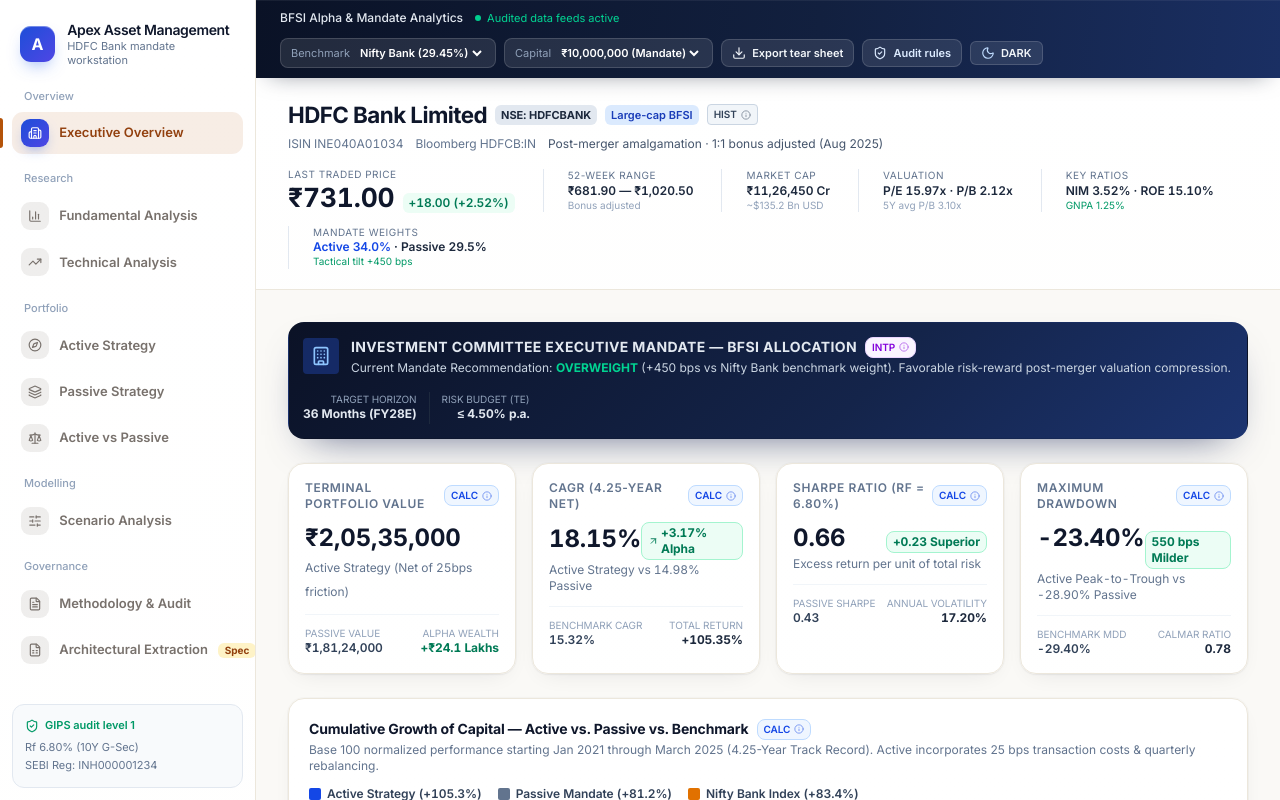
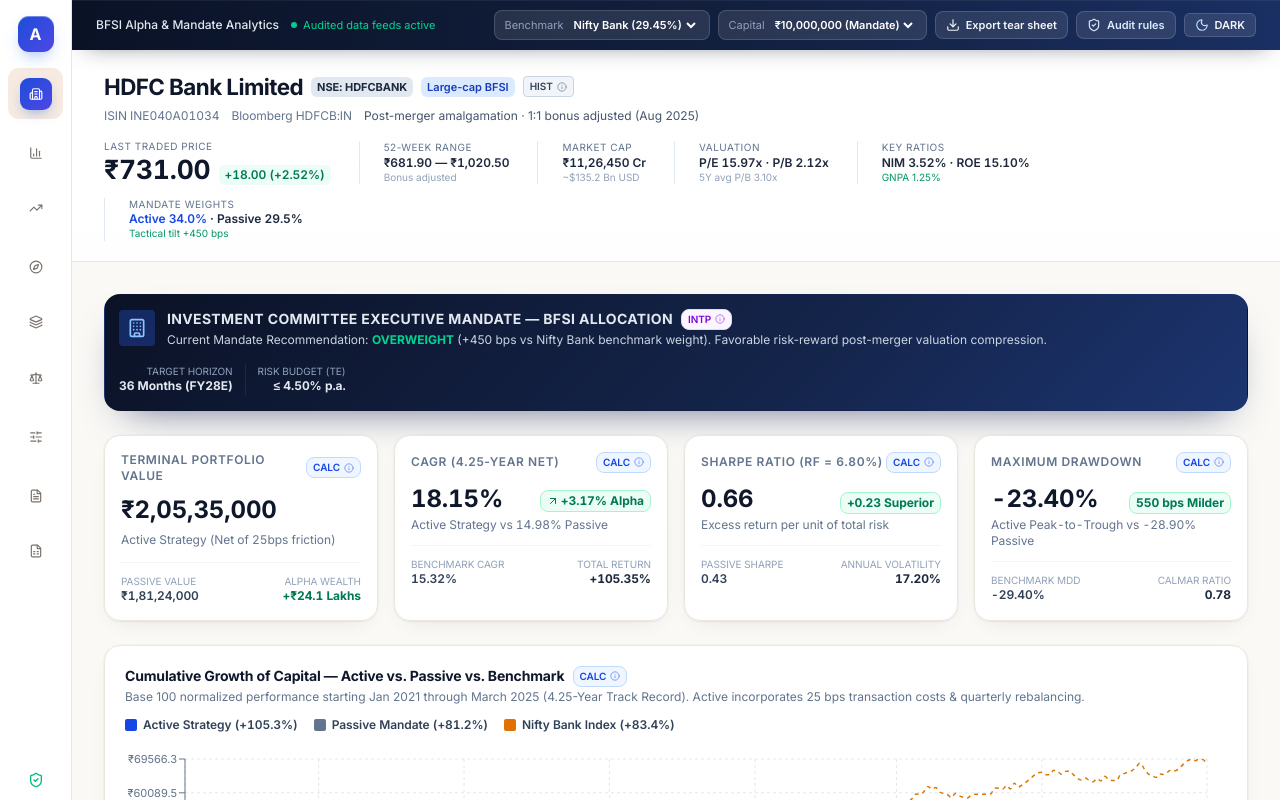
Before and after one commit to piyushthakkar321/HDFC-portfolio-dashboard, a Next.js app: page / in a window 1280 px wide. Shown: the top 800 px of the page. Built offline with nearby package versions, Linux system fonts and the light colour scheme.

Commit message:
sidebar issues

```diff
--- a/src/app/globals.css
+++ b/src/app/globals.css
@@ -93,14 +93,9 @@
 /* Sidebar                                                             */
 /* ------------------------------------------------------------------ */
 .side {
+  width: 72px;
   background: linear-gradient(180deg, var(--surface) 0%, color-mix(in srgb, var(--surface) 94%, var(--bg)) 100%);
   border-right: 1px solid var(--border);
-}
-@media (max-width: 1023px) {
-  .side {
-    border-right: 0;
-    border-bottom: 1px solid var(--border);
-  }
 }
 
 .brand-mark {
@@ -119,23 +114,22 @@
   position: relative;
   display: flex;
   align-items: center;
-  gap: 0.65rem;
-  padding: 0.45rem 0.7rem 0.45rem 0.55rem;
+  justify-content: center;
+  padding: 0.6rem;
   border-radius: 11px;
-  font-size: 0.8125rem;
-  font-weight: 550;
   color: var(--muted);
-  text-align: left;
   transition: background 0.18s ease, color 0.18s ease;
+}
+.nav-item span:not(.nav-icon) {
+  display: none;
 }
 .nav-item:hover {
   color: var(--text);
-  background: color-mix(in srgb, var(--accent) 7%, transparent);
+  background: color-mix(in srgb, var(--accent) 8%, transparent);
 }
 .nav-item[aria-current="page"] {
   color: var(--accent-strong);
-  font-weight: 600;
-  background: color-mix(in srgb, var(--accent) 10%, transparent);
+  background: color-mix(in srgb, var(--accent) 12%, transparent);
 }
 .nav-item[aria-current="page"]::before {
   content: "";
@@ -156,13 +150,12 @@
 .nav-icon {
   display: grid;
   place-items: center;
-  width: 1.75rem;
-  height: 1.75rem;
+  width: 2rem;
+  height: 2rem;
   flex-shrink: 0;
   border-radius: 9px;
-  color: var(--muted);
-  background: color-mix(in srgb, var(--muted) 12%, transparent);
-  transition: background 0.18s ease, color 0.18s ease, box-shadow 0.18s ease;
+  color: inherit;
+  background: transparent;
 }
 .nav-item[aria-current="page"] .nav-icon {
   color: #fff;
--- a/src/components/Sidebar.tsx
+++ b/src/components/Sidebar.tsx
@@ -62,22 +62,17 @@
 
 export const Sidebar: React.FC<SidebarProps> = ({ activeTab, setActiveTab }) => {
   return (
-    <aside className="side z-40 flex w-64 shrink-0 flex-col sticky top-0 h-screen">
-      <div className="flex items-center gap-3 px-4 py-4 lg:px-5 lg:py-5">
+    <aside className="side z-40 flex shrink-0 flex-col sticky top-0 h-screen">
+      <div className="flex items-center justify-center px-2 py-4">
         <div className="brand-mark">A</div>
-        <div className="leading-tight">
-          <div className="text-sm font-semibold tracking-tight text-slate-900">Apex Asset Management</div>
-          <div className="text-[11px] text-slate-500">HDFC Bank mandate workstation</div>
-        </div>
       </div>
 
       <nav
         aria-label="Dashboard modules"
-        className="no-scrollbar flex flex-1 flex-col gap-0 overflow-y-auto px-3 pb-3"
+        className="no-scrollbar flex flex-1 flex-col items-center gap-0 overflow-y-auto px-2 pb-3"
       >
         {GROUPS.map((group) => (
-          <div key={group.label} className="mb-4 flex flex-col gap-1">
-            <div className="px-3 pb-1 text-[11px] font-medium text-slate-400">{group.label}</div>
+          <div key={group.label} className="mb-2 flex w-full flex-col items-center gap-1">
             {group.items.map((item) => {
               const Icon = item.icon;
               const active = activeTab === item.id;
@@ -100,18 +95,8 @@
         ))}
       </nav>
 
-      <div className="p-3">
-        <div className="rounded-xl border border-slate-200 bg-slate-50 p-3 text-[11px] leading-relaxed">
-          <div className="flex items-center gap-1.5 font-semibold text-emerald-600">
-            <ShieldCheck className="h-3.5 w-3.5" />
-            <span>GIPS audit level 1</span>
-          </div>
-          <div className="mt-1 text-slate-500">
-            Rf 6.80% (10Y G-Sec)
-            <br />
-            SEBI Reg: INH000001234
-          </div>
-        </div>
+      <div className="flex justify-center p-3">
+        <ShieldCheck className="h-4 w-4 text-emerald-500" />
       </div>
     </aside>
   );
```
